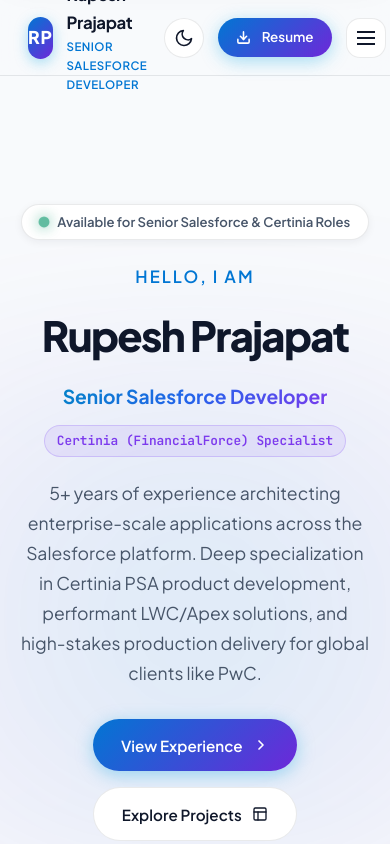
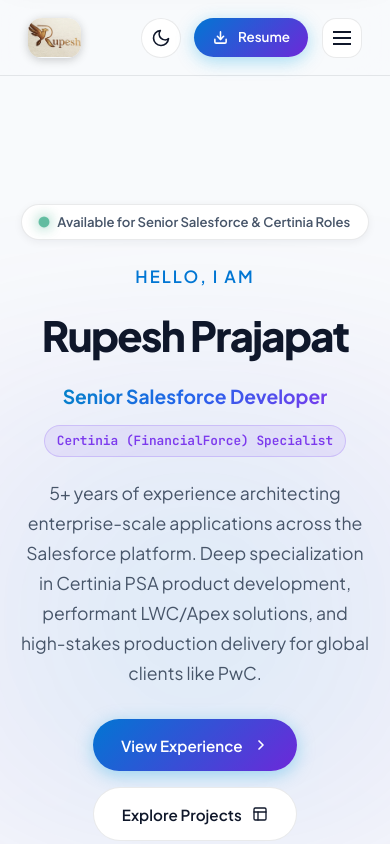
Before and after one commit to rupesh0/portfolio-website, a React app: page / in a window 390 px wide. Shown: the top 844 px of the page. Built offline with nearby package versions, Linux system fonts and the light colour scheme.

Commit message:
feat: implement responsive Header component with theme toggle and scroll-active navigation

```diff
--- a/src/components/Header.css
+++ b/src/components/Header.css
@@ -30,51 +30,28 @@
 .brand-logo {
     display: flex;
     align-items: center;
-    gap: 0.85rem;
     text-decoration: none;
     cursor: pointer;
+    line-height: 0;
 }
 
-.brand-monogram {
-    width: 42px;
-    height: 42px;
+.brand-logo-img {
+    height: 48px;
+    width: auto;
+    max-width: 170px;
+    object-fit: contain;
     border-radius: var(--border-radius-md);
-    background: var(--gradient-brand);
-    color: #ffffff;
-    display: flex;
-    align-items: center;
-    justify-content: center;
-    font-weight: 800;
-    font-size: 1.1rem;
-    letter-spacing: 0.05em;
-    box-shadow: 0 4px 14px rgba(0, 161, 224, 0.35);
+    box-shadow: 0 2px 10px rgba(0, 0, 0, 0.2);
     transition: transform var(--transition-fast), box-shadow var(--transition-fast);
+    display: block;
 }
 
-.brand-logo:hover .brand-monogram {
-    transform: scale(1.05) rotate(-2deg);
-    box-shadow: 0 6px 20px rgba(0, 161, 224, 0.5);
+.brand-logo:hover .brand-logo-img {
+    transform: scale(1.04);
+    box-shadow: 0 4px 18px rgba(0, 161, 224, 0.35);
 }
 
-.brand-text {
-    display: flex;
-    flex-direction: column;
-}
 
-.brand-name {
-    font-size: 1.05rem;
-    font-weight: 700;
-    color: var(--text-primary);
-    letter-spacing: -0.02em;
-}
-
-.brand-role {
-    font-size: 0.72rem;
-    font-weight: 600;
-    color: var(--accent-blue);
-    letter-spacing: 0.04em;
-    text-transform: uppercase;
-}
 
 /* Nav Desktop */
 .nav-desktop {
@@ -211,4 +188,9 @@
     .mobile-nav-link:hover {
         color: var(--accent-blue);
     }
+
+    .brand-logo-img {
+        height: 40px;
+        max-width: 140px;
+    }
 }
--- a/src/components/Header.js
+++ b/src/components/Header.js
@@ -1,14 +1,12 @@
 import { useState, useEffect } from "react";
 import "./Header.css";
+import rupeshLogo from "../assets/images/rupesh_logo.jpeg";
 import { HEADER_TEXTS, HOME_TEXTS } from "../dataModeling/i18n";
 
 const THEME_KEY = "rupesh-portfolio-theme";
 
 function Header() {
     const {
-        name,
-        initials,
-        roleBadge,
         home,
         about,
         skills,
@@ -19,6 +17,7 @@
         contact,
         resumeButton,
     } = HEADER_TEXTS;
+
 
     const [isScrolled, setIsScrolled] = useState(false);
     const [mobileMenuOpen, setMobileMenuOpen] = useState(false);
@@ -104,14 +103,15 @@
     return (
         <header className={`site-header ${isScrolled ? "scrolled" : ""}`}>
             <div className="header-inner">
-                {/* Brand Monogram & Name */}
-                <a href="#home" className="brand-logo" onClick={() => handleNavClick("home")}>
-                    <div className="brand-monogram">{initials}</div>
-                    <div className="brand-text">
-                        <span className="brand-name">{name}</span>
-                        <span className="brand-role">{roleBadge}</span>
-                    </div>
+                {/* Brand Logo Image */}
+                <a href="#home" className="brand-logo" onClick={() => handleNavClick("home")} aria-label="Rupesh Prajapat - Home">
+                    <img
+                        src={rupeshLogo}
+                        alt="Rupesh"
+                        className="brand-logo-img"
+                    />
                 </a>
+
 
                 {/* Desktop Navigation */}
                 <nav className="nav-desktop" aria-label="Main Navigation">
```
Also changed, not shown: public/rupesh_logo.jpeg (added), src/assets/images/rupesh_logo.jpeg (added).
